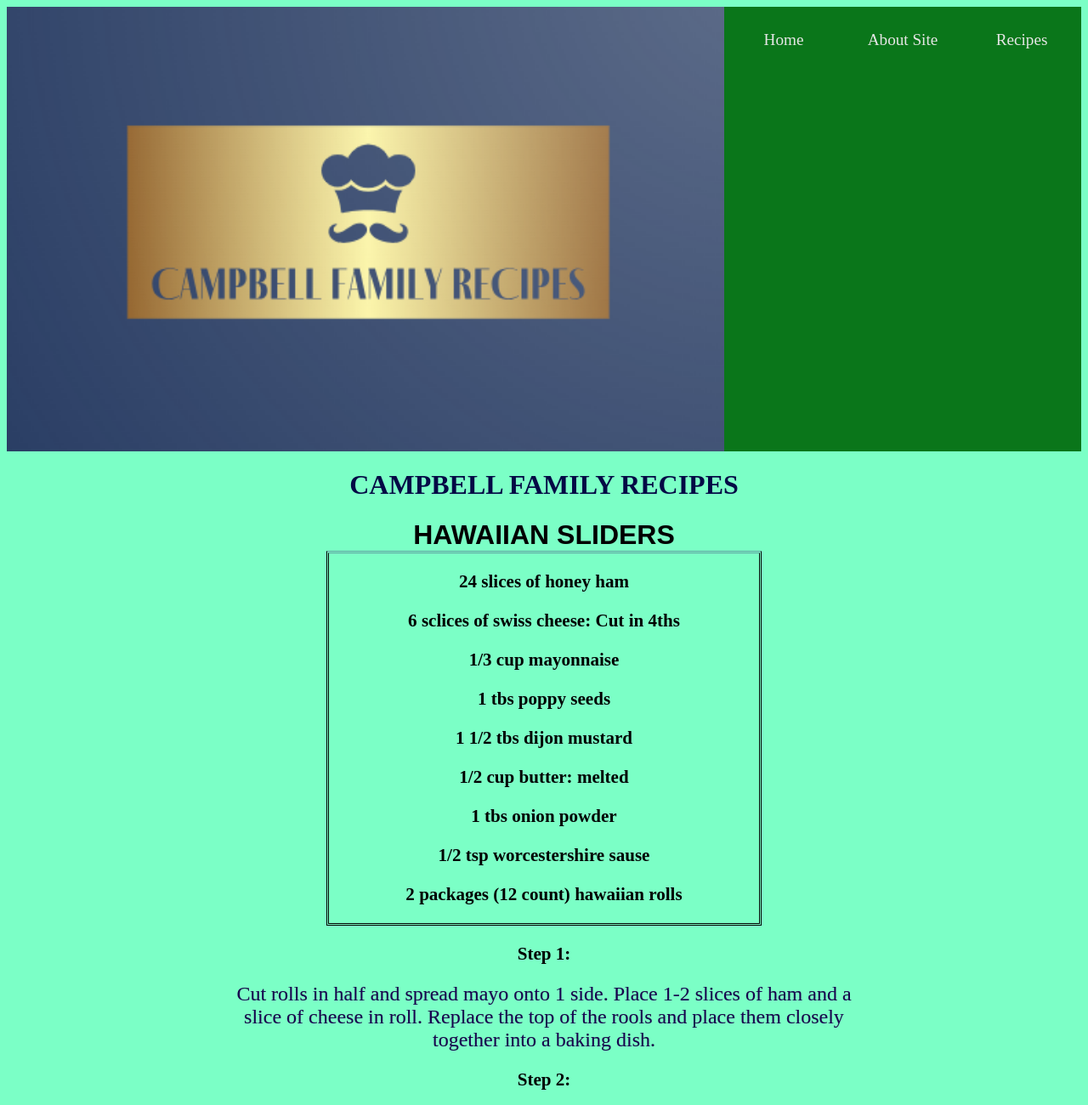
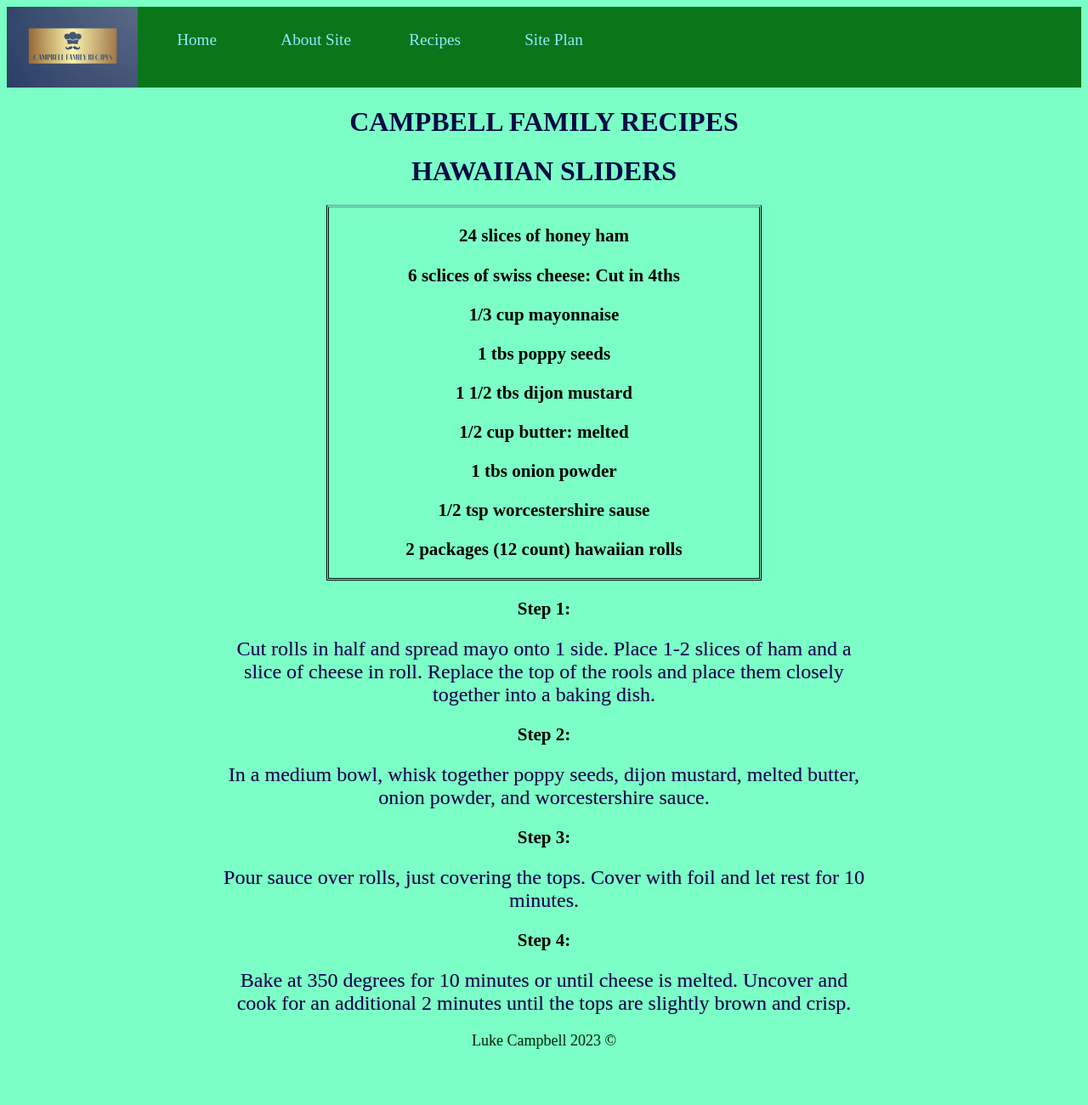
Before and after one commit to lukecc25/recipe_site, a plain HTML site: page hawaiian_sliders.html in a window 1280 px wide. Shown: the top 1300 px of the page at 85% size. After the commit the page ends 1255 px from the top, so only its background shows below. Drawn offline with Linux system fonts and the light colour scheme.

Commit message:
fixed the styles

```diff
--- a/hawaiian_sliders.html
+++ b/hawaiian_sliders.html
@@ -4,7 +4,7 @@
     <meta charset="UTF-8">
     <meta name="viewport" content="width=, initial-scale=1.0">
     <title>CAMPBELL FAMILY RECIPES</title>
-    <link rel="stylesheet" href="styles/recipe_lists.css">
+    <link rel="stylesheet" href="styles/recipe_style.css">
 </head>
 <body>
     <header>
@@ -13,6 +13,7 @@
             <a href="index.html">Home</a>
             <a href="about_site.html">About Site</a>
             <a href="recipes.html">Recipes</a>
+            <a href="site-plan.html">Site Plan</a>
         </nav>
         <h1 class="title">CAMPBELL FAMILY RECIPES</h1>
 
--- a/styles/recipe_lists.css
+++ /dev/null
@@ -1,103 +0,0 @@
-:root {
-    /* change the values below to your colors from your palette */
-    --primary-color: #119acb   ;
-    --secondary-color: #0a761a ;
-    --accent1-color: #000000;
-    --accent2-color: #A3BAC3;
-
-    /* change the values below to your chosen font(s) */
-    --heading-font: Georgia, sans-serif ;
-    --paragraph-font: Verdana, Helvetica, sans-serif;
-
-    /* these colors below should be chosen from among your palette colors above */
-    --headline-color-on-white: #164a09;  /* headlines on a white background */
-    --headline-color-on-color: rgb(71, 197, 255); /* headlines on a colored background */
-    --paragraph-color-on-white: #164a09; /* paragraph text on a white background */
-    --paragraph-color-on-color: rgb(71, 197, 255); /* paragraph text on a colored background */
-    --paragraph-background-color: #093012  ;
-    --nav-link-color: #e6e6e6;
-    --nav-background-color: #0a761a;
-    --nav-hover-link-color: rgb(148, 232, 255);
-    --nav-hover-background-color: #396E94;
-    font-family: 'Times New Roman', Times, serif;
-  }
- .title{
-    text-align: center;
-  }
-  nav {
-    text-align: center;
-    background-color: var(--nav-background-color);
-    line-height: 3em;
-    text-align: center;
-    font-size: 1.2em;
-  }
-  nav  {
-    list-style-type: none;
-    display: flex;
-  }
-  nav a {
-    padding:1em;
-    min-width: 120px;
-    text-decoration: none;
-    padding: 10px;
-  }
-  nav a:link, nav a:visited {
-    color: var(--nav-link-color);
-  }
-  nav a:hover {
-    color: var(--nav-hover-link-color);
-    background-color: var(--nav-hover-background-color);
-  }
-
-  img{
-  width: 80%;
-  height: 100%;
-  }
-  body{
-    background-color: rgba(0, 255, 145, 0.516);
-  }
-  .recipe_name{
-    font-family: Arial, Helvetica, sans-serif;
-    text-align: center;
-    color: #000000;
-    margin: 0 auto;
-  }
-  .ingredients{
-    font-size: large;
-    text-align: center;
-    border-top: cadetblue ;
-    border-style: double;
-    margin: 0 auto;
-    width: 40%;
-  }
-  .instructions{
-    text-align: center;
-    font-size: x-large;
-    color: #180052;
-    width: 60%;
-    margin: 0 auto;
-  }
-  h1{
-    text-align: center;
-    color: rgb(4, 9, 69);
-  }
-  h2{
-    text-align: center;
-    color: #03aeba;
-    -webkit-text-stroke: .5px #000000;
-  }
-  .steps{
-    text-align: center;
-    font-size: large;
-  }
-  p{
-    text-align: center;
-    font-size: large;
-    color: #093012;
-    margin: 0;
-    -webkit-text-stroke: .1px #000000;
-  }
-  footer{
-    font-size: 20px;
-    margin:  auto;
-  }
--- a/styles/recipe_style.css
+++ b/styles/recipe_style.css
@@ -94,6 +94,23 @@ footer{
   font-size: 20px;
   margin: 20px auto;
 }
-
-
+.ingredients{
+  font-size: large;
+  text-align: center;
+  border-top: cadetblue ;
+  border-style: double;
+  margin: 0 auto;
+  width: 40%;
+}
+.instructions{
+  text-align: center;
+  font-size: x-large;
+  color: #180052;
+  width: 60%;
+  margin: 0 auto;
+}
+.steps{
+  text-align: center;
+  font-size: large;
+}
 /* Learn grid for pics to be on both sides of the site */
```
Also changed, not shown: index.html (+0 -1 lines), pie_crust.html (+2 -1 lines).
